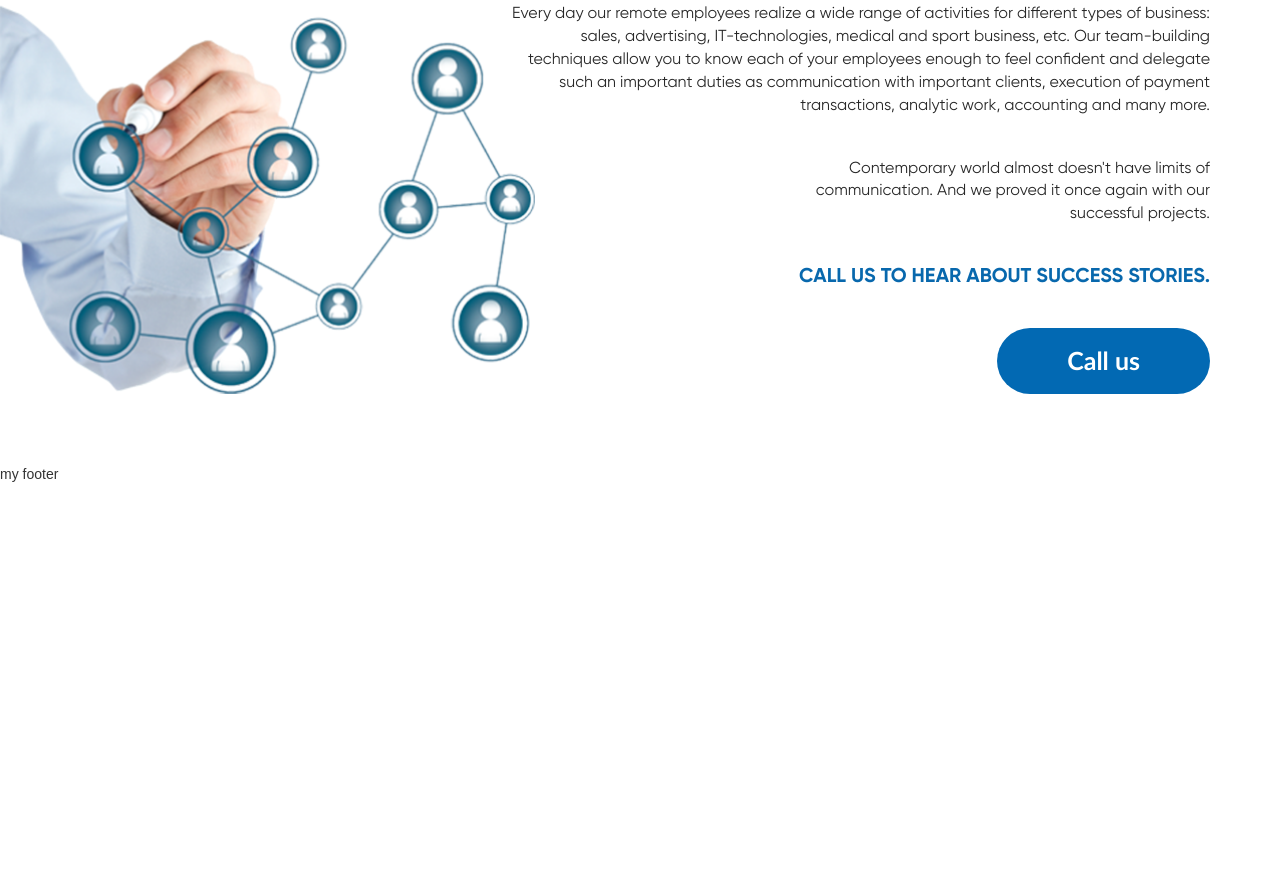
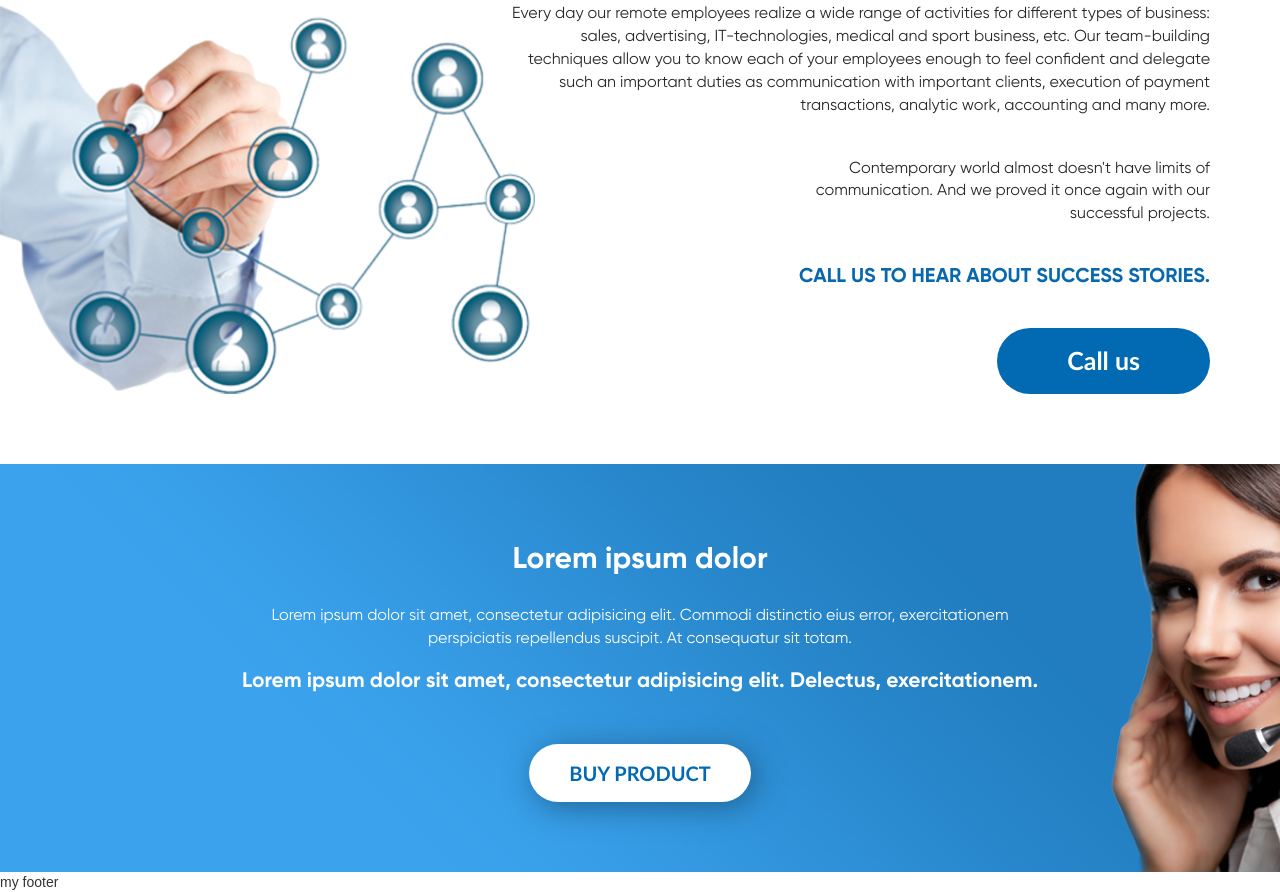
Before and after one commit to Sibi7/front-desk-helper, a website: page index.html in a window 1280 px wide. Shown: the part 2963-3855 px from the top of the page. Before the commit the page ends 3447 px from the top, so only its background shows below. Drawn offline with Linux system fonts and the light colour scheme.

Commit message:
add buy-prod

```diff
--- /dev/null
+++ b/app/sass/content/_buy-prod.scss
@@ -0,0 +1,45 @@
+.buy-prod {
+  position: relative;
+  padding: 70px 0;
+  float: left;
+  width: 100%;
+  background: url(../img/buy-prod_bg.png) no-repeat center center /cover;
+  text-align: center;
+  color: #fff;
+  h2 {
+    font-family:$gilroyBold;
+    font-weight: 800;
+    font-size: 30px;
+    margin: 10px 0 28px;
+  }
+  p {
+    font-size: 16px;
+    font-family: $gilroyReg;
+    max-width: 815px;
+    margin: 10px auto;
+  }
+  h3 {
+    font-family:$gilroyBold;
+    font-weight: 800;
+    font-size: 21px;
+  }
+  a {
+    display: inline-block;
+    font-family: Lato, sans-serif;
+    font-size: 20px;
+    font-weight: 700;
+    text-transform: uppercase;
+    padding: 15px 40px;
+    box-sizing: border-box;
+    color: #0269b3;
+    background-color: #fff;
+    border-radius: 50px;
+    box-shadow: 5px 5px 30px 0 #206595;
+    margin-top: 40px;
+    transition: .4s;
+    &:hover {
+      box-shadow: 5px 5px 30px 4px #206595;
+      transition: .4s;
+    }
+  }
+}
--- a/app/sass/content/_call-us.scss
+++ b/app/sass/content/_call-us.scss
@@ -42,6 +42,15 @@
     text-align: center;
     max-width: 800px;
     margin: 50px auto;
+    &:before {
+      content: '';
+      position: absolute;
+      top: 0;
+      height: 30px;
+      width: 2px;
+      left: 50%;
+      background-color: #0868ad;
+    }
     span {
       color: #0868ad;
     }
--- a/app/sass/content/_style.scss
+++ b/app/sass/content/_style.scss
@@ -3,3 +3,4 @@
 @import "_services";
 @import "_why-choose";
 @import "_call-us";
+@import "_buy-prod";
--- a/index.html
+++ b/index.html
@@ -215,6 +215,18 @@
     </div>
 </section>
 <!-- end call-us.html-->
+<!-- start buy-prod.html-->
+<div class="buy-prod">
+    <div class="container">
+        <div class="row">
+            <h2>Lorem ipsum dolor</h2>
+            <p>Lorem ipsum dolor sit amet, consectetur adipisicing elit. Commodi distinctio eius error, exercitationem perspiciatis repellendus suscipit. At consequatur sit totam.</p>
+            <h3>Lorem ipsum dolor sit amet, consectetur adipisicing elit. Delectus, exercitationem.</h3>
+            <a href="#">Buy product</a>
+        </div>
+    </div>
+</div>
+<!-- end buy-prod.html-->
 
 <!-- start footer.html-->
 <footer>
```
Also changed, not shown: app/html/buy-prod.html (added, +10 -0 lines), app/html/pages/index.html (+1 -0 lines), css/styles.min.css, img/buy-prod_bg.png (added).
